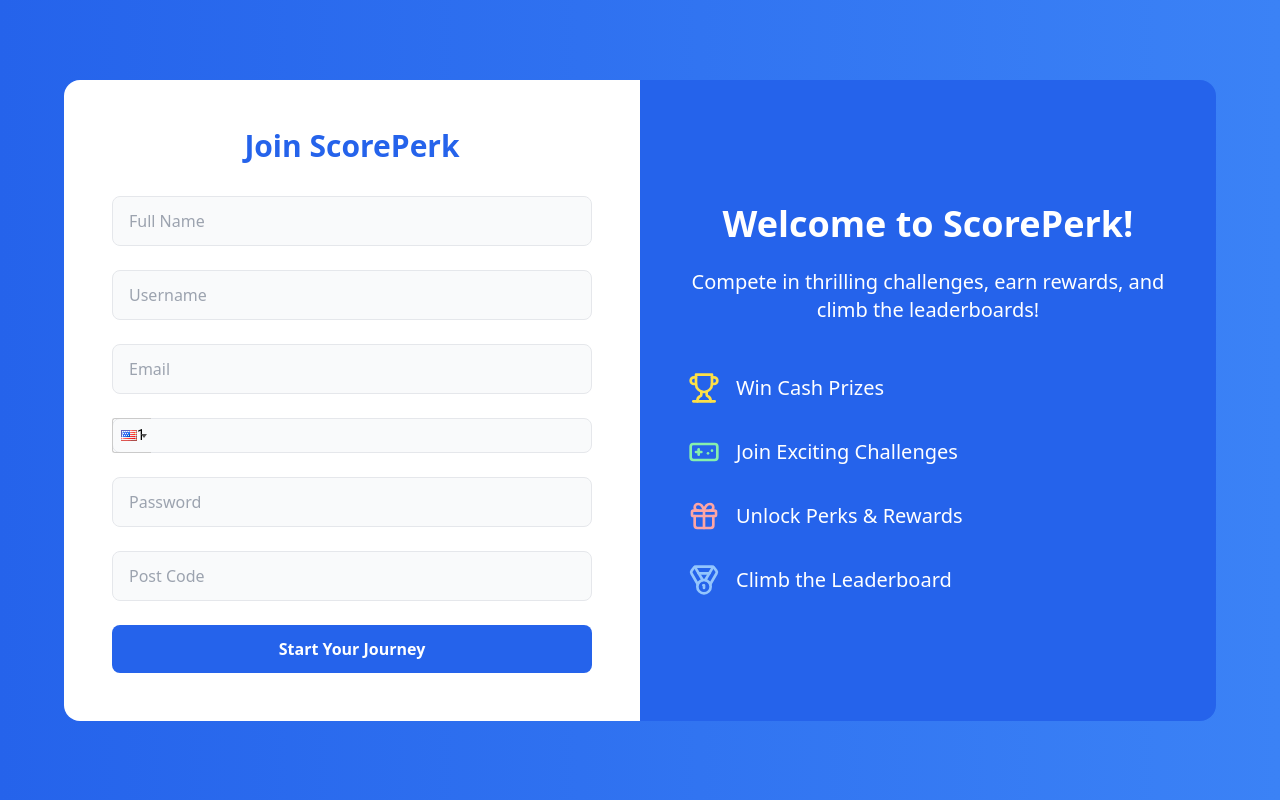
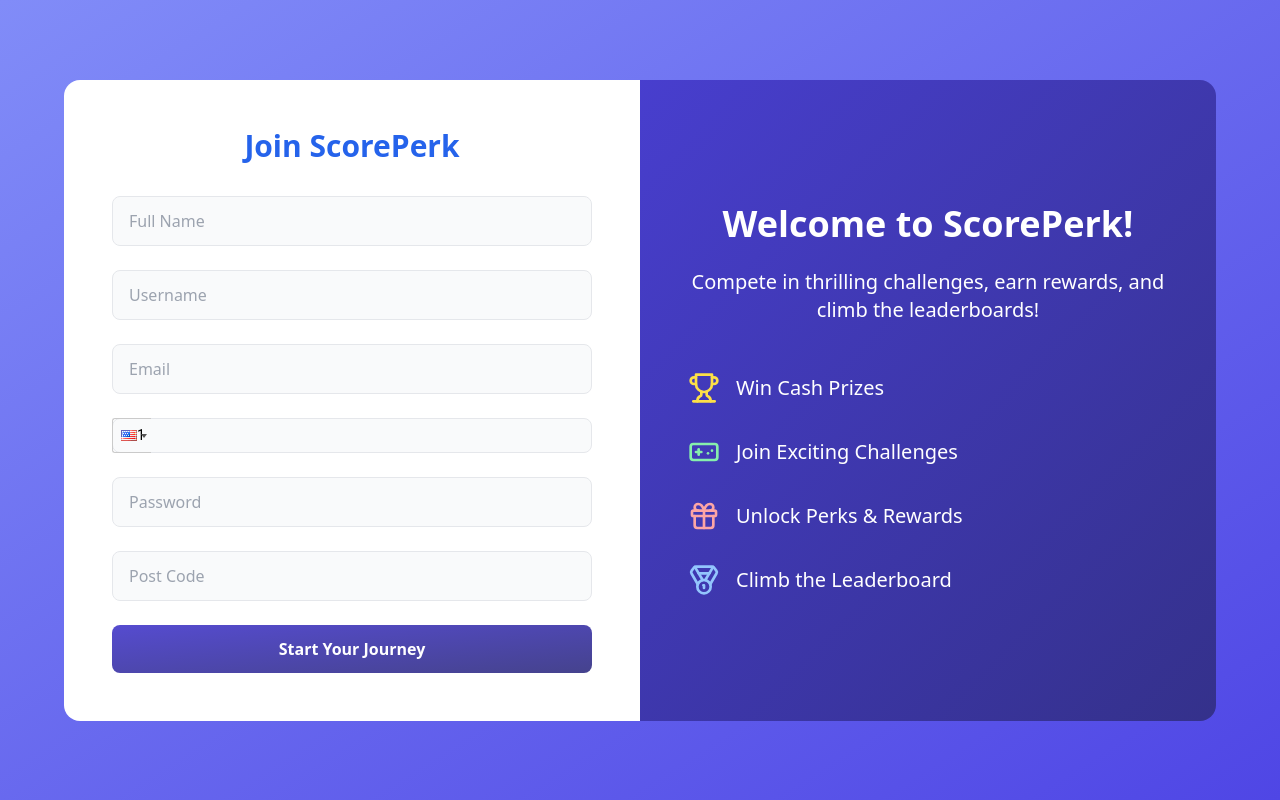
Before and after one commit to Competitionskills/Competition-skills-frontend, a React (Create React App) app: page /Signup in a window 1280 px wide. Built offline with nearby package versions, Linux system fonts and the light colour scheme.

Commit message:
Update signup.tsx
colors changed for the signup page

```diff
--- a/src/pages/signup.tsx
+++ b/src/pages/signup.tsx
@@ -79,7 +79,7 @@ const Signup = () => {
   };
 
   return (
-    <div className="min-h-screen bg-gradient-to-r from-blue-600 to-blue-500 flex items-center justify-center p-4">
+    <div className="min-h-screen bg-gradient-to-br from-indigo-400 to-indigo-600 flex items-center justify-center p-4">
       <div className="w-full max-w-6xl flex flex-col md:flex-row rounded-2xl overflow-hidden">
         {/* Left Side - Form */}
         <div className="w-full md:w-1/2 bg-white p-8 md:p-12">
@@ -150,7 +150,7 @@ const Signup = () => {
               whileHover={{ scale: 1.01 }}
               whileTap={{ scale: 0.99 }}
               type="submit"
-              className="w-full bg-blue-600 text-white py-3 rounded-lg font-semibold hover:bg-blue-700 transition-colors"
+              className="w-full bg-gradient-to-br from-indigo-700/90 to-indigo-900/90 text-white py-3 rounded-lg font-semibold hover:bg-blue-700 transition-colors"
               disabled={loading}
             >
               {loading ? "Signing Up..." : "Start Your Journey"}
@@ -159,7 +159,7 @@ const Signup = () => {
         </div>
 
         {/* Right Side - Features */}
-        <div className="w-full md:w-1/2 bg-blue-600 p-8 md:p-12 flex flex-col justify-center">
+        <div className="w-full md:w-1/2 bg-gradient-to-br from-indigo-700/90 to-indigo-900/90 p-8 md:p-12 flex flex-col justify-center">
           <h2 className="text-4xl font-bold text-white text-center mb-6">Welcome to ScorePerk!</h2>
           <p className="text-xl text-white text-center mb-12">
             Compete in thrilling challenges, earn rewards, and climb the leaderboards!
```
